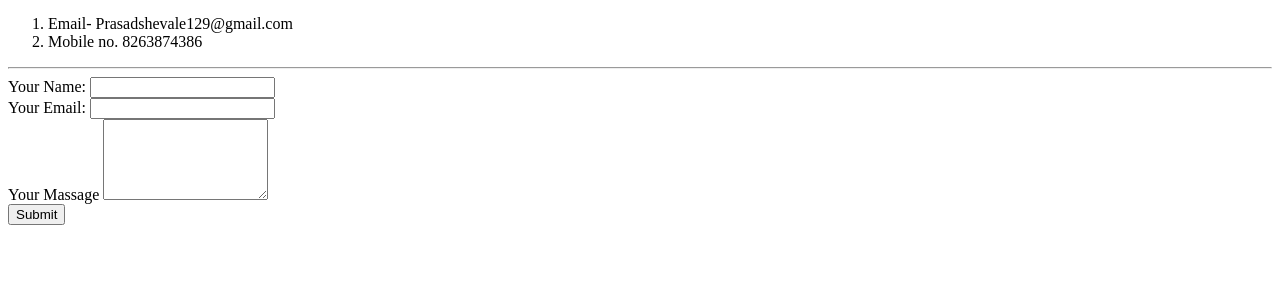
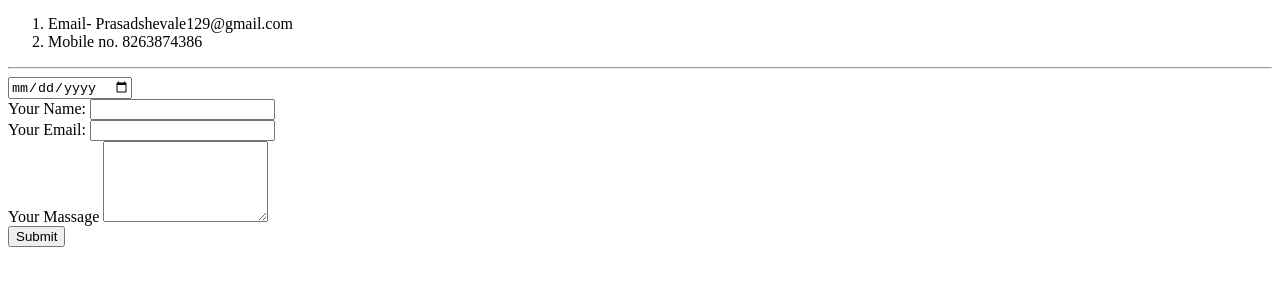
Before and after one commit to prasadshewale/cv, a plain HTML site: page Contact Me.html in a window 1280 px wide. Shown: the part 44-330 px from the top of the page. Drawn offline with Linux system fonts and the light colour scheme.

Commit message:
Update Contact Me.html

```diff
--- a/Contact Me.html
+++ b/Contact Me.html
@@ -12,6 +12,7 @@
 </ol>
   </body>
 <hr>
+  <input type="date" name="" value="">
 <form action="mailto:prasadshevale129@gmail.com" method="post" enctype="text/plain">
   <label>Your Name:</label>
 <input type="name" name="Your Name" value=""><br>
```
